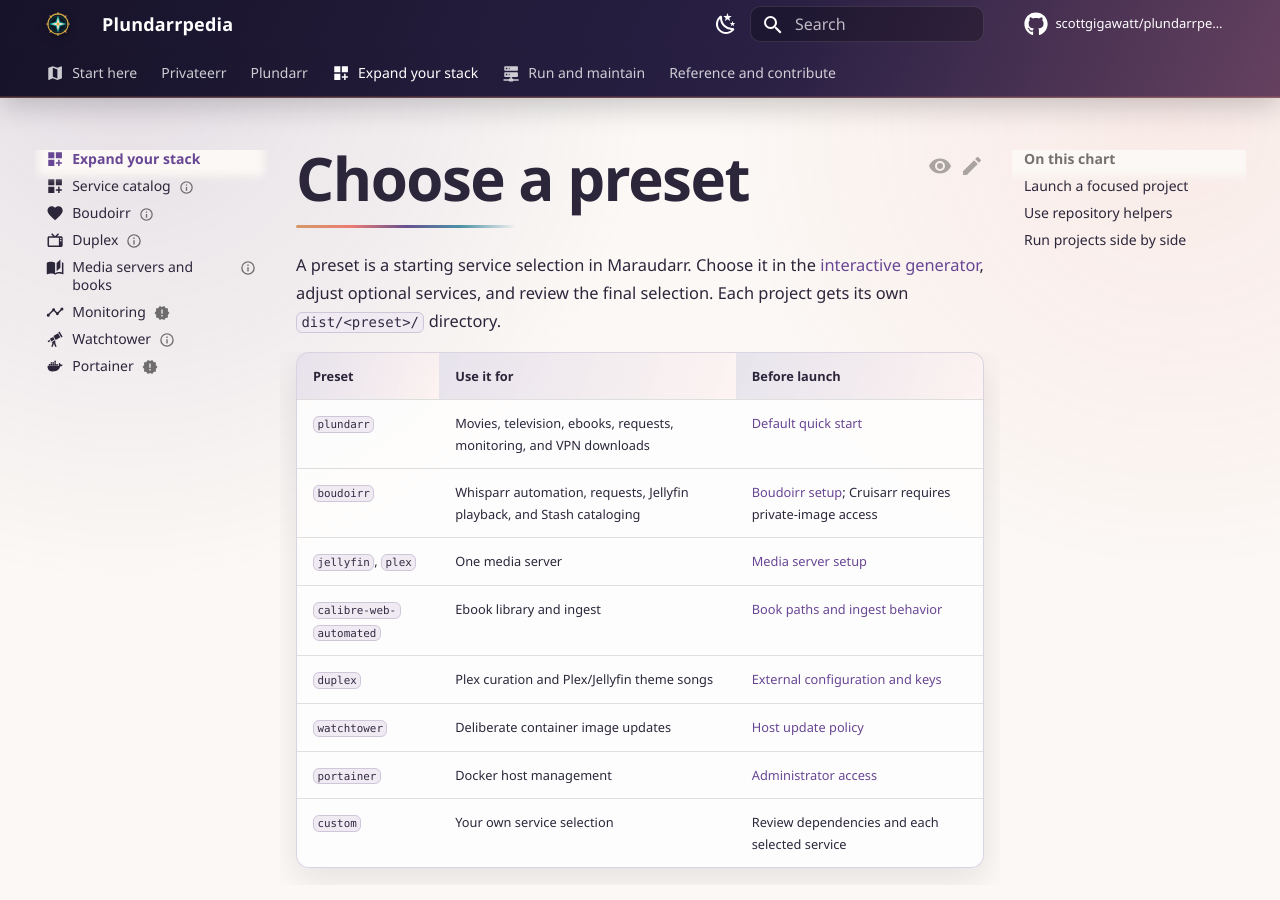
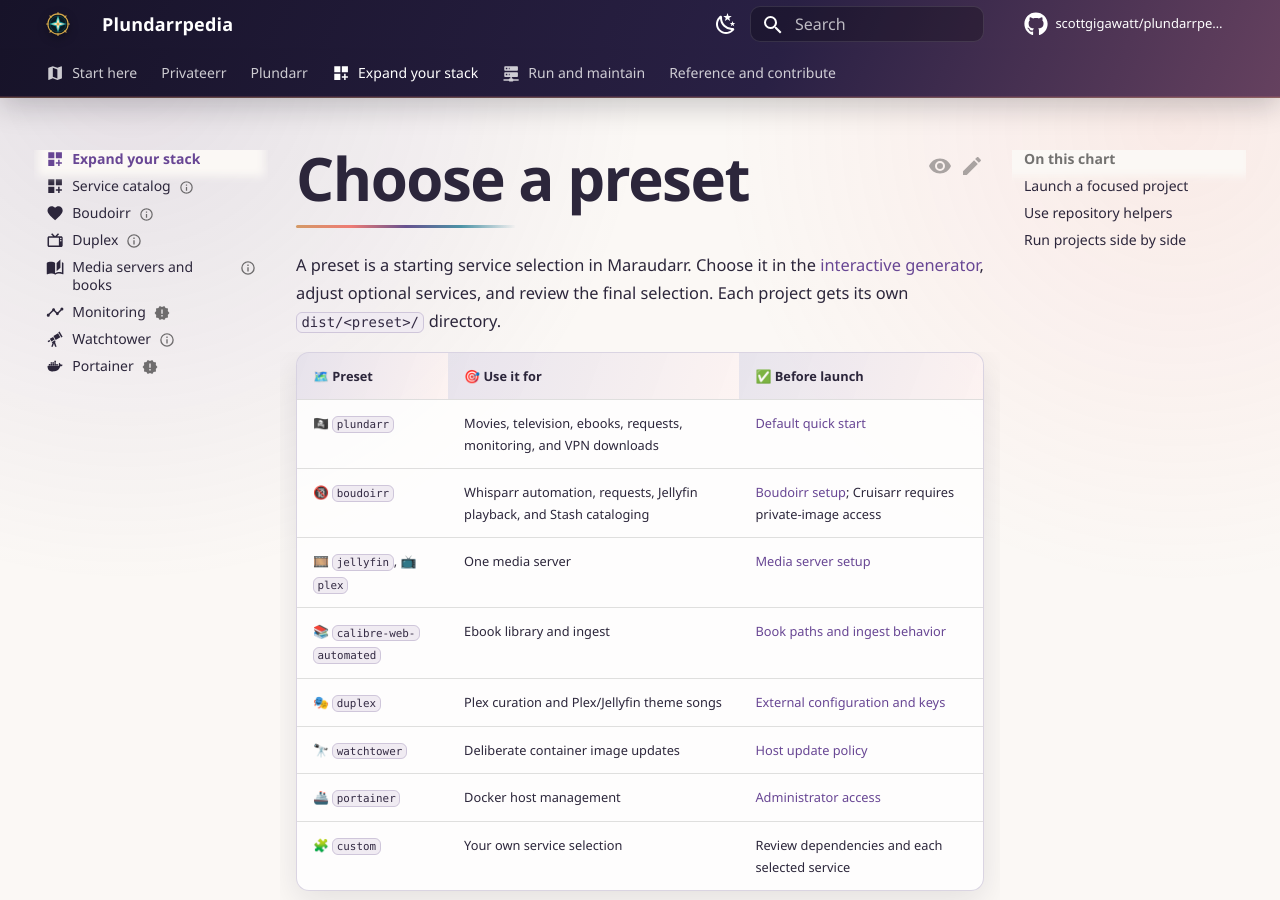
Before and after one commit to scottgigawatt/plundarrpedia, an MkDocs documentation site: the page built from docs/projects/presets/index.md, in a window 1280 px wide and 900 px high. Built offline with MkDocs 1.6.1 and Material for MkDocs 9.7.7, drawn with Linux system fonts in a browser that asks for light colours; comment, search, counter and statistics services are not loaded.

```diff
--- a/docs/projects/presets/index.md
+++ b/docs/projects/presets/index.md
@@ -8,16 +8,16 @@ icon: material/view-grid-plus
 
 A preset is a starting service selection in Maraudarr. Choose it in the [interactive generator](../plundarr/quick-start.md#1-open-the-interactive-generator), adjust optional services, and review the final selection. Each project gets its own `dist/<preset>/` directory.
 
-| Preset | Use it for | Before launch |
+| 🗺️ Preset | 🎯 Use it for | ✅ Before launch |
 | --- | --- | --- |
-| `plundarr` | Movies, television, ebooks, requests, monitoring, and VPN downloads | [Default quick start](../plundarr/quick-start.md) |
-| `boudoirr` | Whisparr automation, requests, Jellyfin playback, and Stash cataloging | [Boudoirr setup](boudoirr.md); Cruisarr requires private-image access |
-| `jellyfin`, `plex` | One media server | [Media server setup](media-servers-and-books.md) |
-| `calibre-web-automated` | Ebook library and ingest | [Book paths and ingest behavior](media-servers-and-books.md#calibre-web-automated) |
-| `duplex` | Plex curation and Plex/Jellyfin theme songs | [External configuration and keys](duplex.md) |
-| `watchtower` | Deliberate container image updates | [Host update policy](watchtower.md) |
-| `portainer` | Docker host management | [Administrator access](portainer.md) |
-| `custom` | Your own service selection | Review dependencies and each selected service |
+| 🏴‍☠️ `plundarr` | Movies, television, ebooks, requests, monitoring, and VPN downloads | [Default quick start](../plundarr/quick-start.md) |
+| 🔞 `boudoirr` | Whisparr automation, requests, Jellyfin playback, and Stash cataloging | [Boudoirr setup](boudoirr.md); Cruisarr requires private-image access |
+| 🎞️ `jellyfin`, 📺 `plex` | One media server | [Media server setup](media-servers-and-books.md) |
+| 📚 `calibre-web-automated` | Ebook library and ingest | [Book paths and ingest behavior](media-servers-and-books.md#calibre-web-automated) |
+| 🎭 `duplex` | Plex curation and Plex/Jellyfin theme songs | [External configuration and keys](duplex.md) |
+| 🔭 `watchtower` | Deliberate container image updates | [Host update policy](watchtower.md) |
+| 🚢 `portainer` | Docker host management | [Administrator access](portainer.md) |
+| 🧩 `custom` | Your own service selection | Review dependencies and each selected service |
 
 Required core services stay selected. Removable defaults start checked, and optional services start unchecked. Maraudarr adds required companions and shows the result before generating files. Generator platform support does not guarantee that every application supports your host.
 
```
Also changed, not shown: README.md (+5 -5 lines), docs/guides/synology.md (+4 -16 lines), docs/projects/plundarr/quick-start.md (+2 -0 lines).
